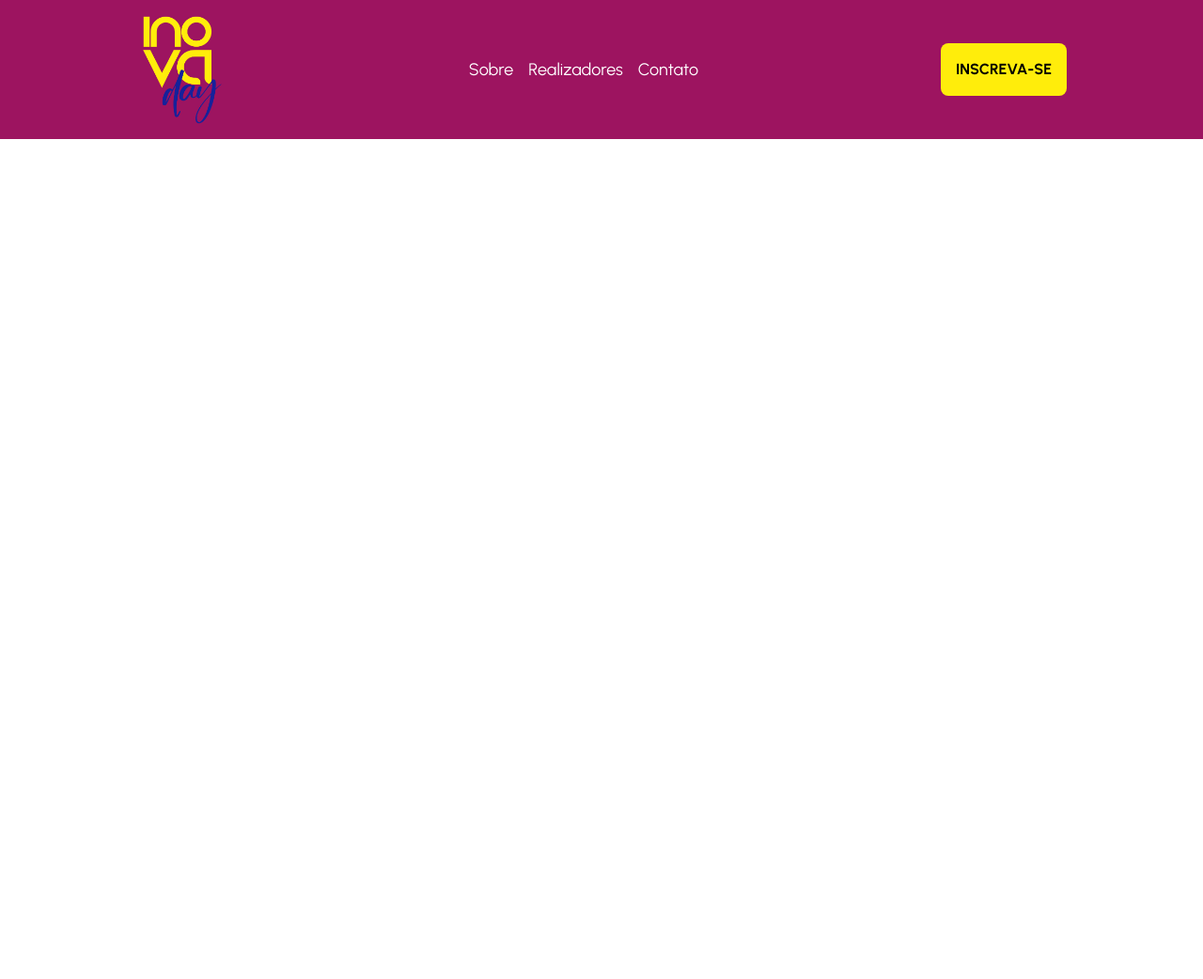
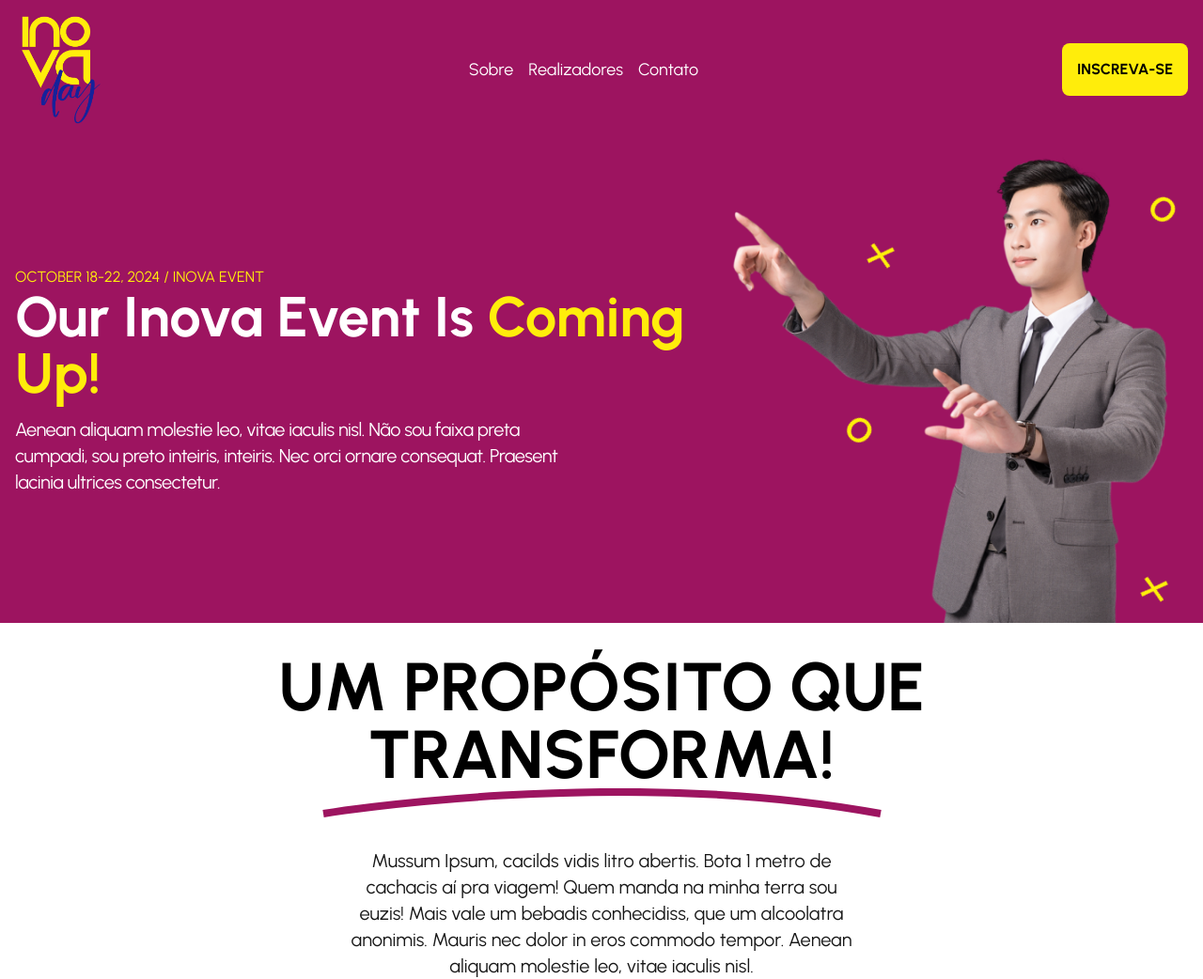
Before and after one commit to paydovan/inova-day-website, a website: page index.html in a window 1280 px wide. Shown: the whole page at 94% size. Before the commit the page ends 800 px from the top, so only its background shows below. Drawn offline with Linux system fonts and the light colour scheme.

Commit message:
creating main content and a little of the second section

```diff
--- a/index.html
+++ b/index.html
@@ -10,8 +10,8 @@
     <title>Document</title>
 </head>
 <body class="antialiased">
-    <header class="bg-[#9D1460]">
-        <div class="w-full m-auto flex justify-around p-4">
+    <header class="bg-[#9D1460] sticky top-0 z-10">
+        <div class="w-full mx-auto flex justify-between p-4 lg:max-w-7xl">
             <div class="w-24 hidden md:block ">
                 <img src="./src/assets/horizontal-logo.png" alt="logo ionva">
             </div>
@@ -35,5 +35,47 @@
             </div>
         </div>
     </header>
+    <main class="bg-[#9D1460]">
+        <section class="max-w-7xl mx-auto flex flex-col lg:flex-row justify-center items-center">
+            <div class="flex flex-col gap-4 p-4">
+                <div>
+                    <div>
+                        <h2 class="text-[#FFED0B]">OCTOBER 18-22, 2024 / INOVA EVENT</h2>
+                    </div>
+                    <div>
+                        <h1 class="text-white text-6xl font-bold">Our Inova Event Is <span class="text-[#FFED0B]">Coming Up!</span></h1>
+                    </div>
+                </div>
+                <div class="w-full max-w-[600px]">
+                    <p class="text-white text-xl tracking-tight">Aenean aliquam molestie leo, vitae iaculis nisl. Não sou faixa preta cumpadi, sou preto inteiris, inteiris. Nec orci ornare consequat. Praesent lacinia ultrices consectetur.</p>
+                </div>
+            </div>
+            <div class="relative overflow-hidden">
+                <div class="size-12 absolute top-24 left-40 animate-spin-slow">
+                    <img src="src/assets/x.png" alt="x icon">
+                </div>
+                <div class="size-12 absolute bottom-48 left-32 animate-spin-fast">
+                    <img src="src/assets/o.png" alt="x icon">
+                </div>
+                <div class="size-12 absolute right-4 top-10 animate-spin-fast">
+                    <img src="src/assets/o.png" alt="x icon">
+                </div>
+                <div class="size-12 absolute right-4 bottom-4 animate-spin-slow">
+                    <img src="src/assets/x.png" alt="x icon">
+                </div>
+                <img src="src/assets/person.png" alt="person">
+            </div>
+        </section>
+    </main>
+    <section class="">
+        <div class="max-w-7xl mx-auto flex flex-col items-center">
+            <div class="flex flex-col items-center w-full">
+                <h2 class="text-5xl text-center font-bold p-8 w-full lg:text-7xl">UM PROPÓSITO QUE <br> TRANSFORMA!
+                    <img src="./src/assets/line.svg" alt="linha svg" class="mx-auto">
+                </h2>
+                <p class="max-w-[600px] text-xl text-neutral-900 px-8 text-center">Mussum Ipsum, cacilds vidis litro abertis.  Bota 1 metro de cachacis aí pra viagem! Quem manda na minha terra sou euzis! Mais vale um bebadis conhecidiss, que um alcoolatra anonimis. Mauris nec dolor in eros commodo tempor. Aenean aliquam molestie leo, vitae iaculis nisl.</p>
+            </div>
+        </div>
+    </section>
 </body>
 </html>
--- a/styles/style.css
+++ b/styles/style.css
@@ -1,3 +1,14 @@
 @tailwind base;
 @tailwind components;
 @tailwind utilities;
+
+@layer base {
+    @keyframes spin-slow {
+        0% {
+          transform: rotate(0deg);
+        }
+        100% {
+          transform: rotate(360deg);
+        }
+      }
+}
--- a/tailwind.config.js
+++ b/tailwind.config.js
@@ -6,6 +6,10 @@ module.exports = {
       fontFamily: {
         "sans": ["Urbanist", "sans-serif"],
       },
+      animation: {
+        'spin-slow': 'spin 6s linear infinite',
+        'spin-fast': 'spin 3s linear infinite'
+      }
     },
   },
   plugins: [],
```
Also changed, not shown: src/assets/line.svg (added), src/assets/o.png (added), src/assets/person.png (added), src/assets/x.png (added), styles/output.css.
